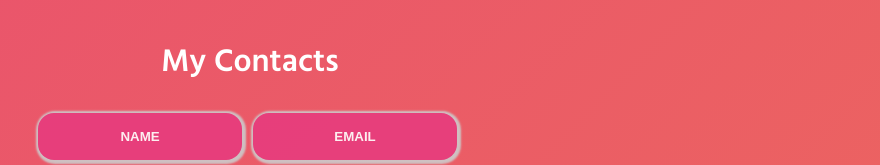
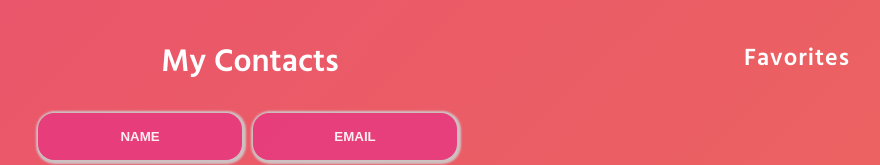
Before and after one commit to jonfreihofer/contacts-app, a React (Create React App) app: page /favorites in a window 1280 px wide. Shown: the top 165 px of the page, without its empty margins (390-1270 px from the left). Built offline with nearby package versions, Linux system fonts and the light colour scheme; no server answers.

Commit message:
favorites link and implemented

```diff
--- a/src/App.css
+++ b/src/App.css
@@ -67,3 +67,15 @@ body {
   bottom: 0px;
   right: 0px;
 }
+
+.favoritesLink {
+  margin: 40px;
+  text-decoration: none;
+  position: absolute;
+  top: 0px;
+  right: 0px;
+  font-size: 1.5em;
+  font-weight: bolder;
+  letter-spacing: 1px;
+  color: white;
+}
--- a/src/App.js
+++ b/src/App.js
@@ -1,5 +1,7 @@
 import "./App.css";
 import React, { useContext } from "react";
+import { BrowserRouter as Router, Switch, Route, Link } from "react-router-dom";
+
 import { Context } from "./Components/Context";
 import SubmitForm from "./Components/SubmitForm/index";
 import ContactsSection from "./Containers/ContactsSection";
@@ -13,6 +15,10 @@ function App() {
 
   return (
     <>
+      <Router>
+        <Link className="favoritesLink" to="/favorites">
+          Favorites
+        </Link>
         <TitleSection>
           <h1>My Contacts</h1>
           <SubmitForm />
@@ -21,8 +27,19 @@ function App() {
           {!contacts && renderLoading()}
           {contacts}
         </ContactsSection>
+        <Switch>
+          <Route path="/favorites">
+            <FavoritesPage />
+          </Route>
+        </Switch>
+      </Router>
     </>
   );
+
+  function FavoritesPage() {
+    const { favorites } = useContext(Context);
+    return <div>{favorites}</div>;
+  }
 }
 
 export default App;
```
Also changed, not shown: src/Pages/Favorites/index.js (deleted, +0 -8 lines), src/Pages/Favorites/styles.js (deleted). Lines whose indentation alone changed are shown as unchanged.
